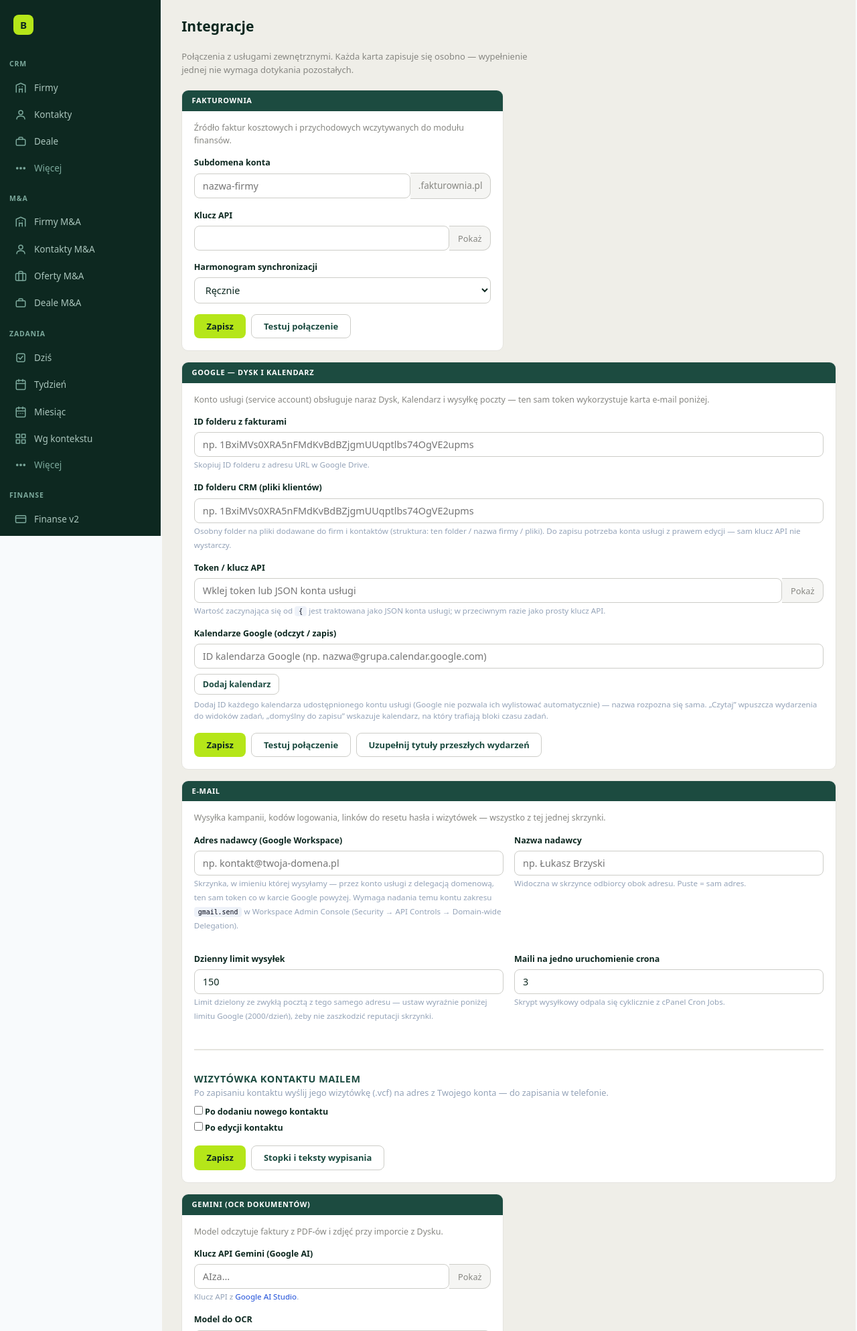
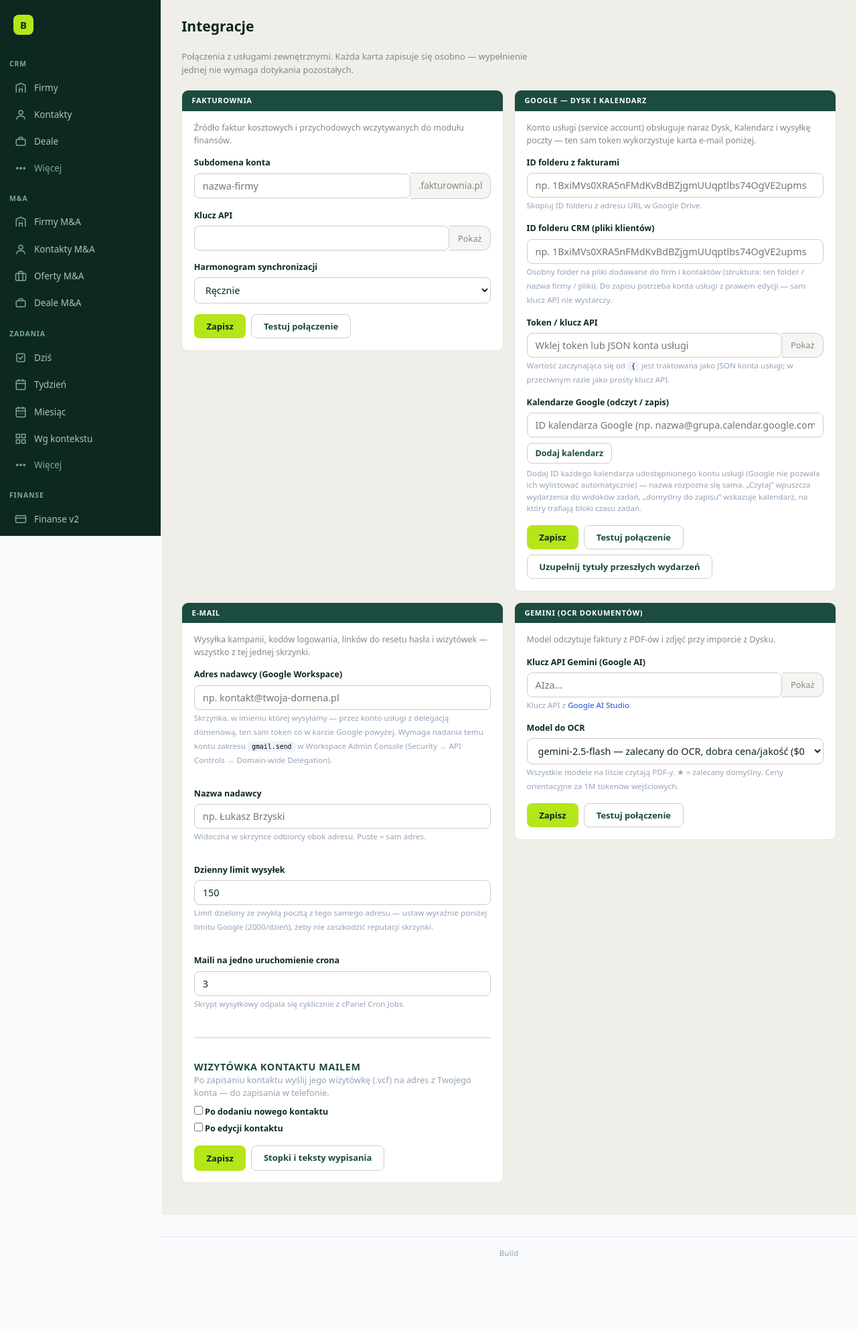
Before and after one commit to brzysiek/crm, a Python web app: template templates/settings/general.html in a window 1280 px wide. Shown: the top 1987 px of the page at 67% size. After the commit the page ends 1875 px from the top, so only its background shows below. Run offline with Jinja, Linux system fonts and the light colour scheme; the template is opened without the code that fills it, so the values that code supplies are empty.

Commit message:
Ustawienia → Integracje: cztery karty w dwóch równych kolumnach
Karty Google i E-mail zajmowały całą szerokość, więc strona rozciągała się
na cztery ekrany scrolla. Teraz wszystkie cztery integracje stoją parami
(.rd-settings-grid-2), a pola nadawcy i limitów w karcie E-mail układają się
w jednej kolumnie, bo przy połowie szerokości dwie były za ciasne.
Poniżej 1000 px układ wraca do jednej kolumny.

Co-Authored-By: Claude Opus 5 <noreply@anthropic.com>

```diff
--- a/static/style.css
+++ b/static/style.css
@@ -4049,6 +4049,12 @@ html.mobile-menu-open .rd-menu-fab { display: none; }
 }
 .rd-settings-grid + .rd-settings-group { margin-top: 2rem; }
 .rd-settings-wide { grid-column: 1 / -1; }
+/* Stały układ dwukolumnowy tam, gdzie kart jest mało i mają stać parami
+   (Integracje) — auto-fill rozsypałby je zależnie od szerokości okna. */
+.rd-settings-grid-2 { grid-template-columns: repeat(2, minmax(0, 1fr)); }
+@media (max-width: 1000px) {
+  .rd-settings-grid-2 { grid-template-columns: 1fr; }
+}
 
 .rd-settings-body { padding: 1rem 1.1rem 1.1rem; }
 .rd-settings-body > :last-child { margin-bottom: 0; }
--- a/templates/settings/general.html
+++ b/templates/settings/general.html
@@ -9,8 +9,10 @@
 </p>
 {% endblock %}
 
+{# Dwie równe kolumny: cztery karty integracji mieszczą się bez przewijania,
+   a żadna nie rozpycha się na całą szerokość. #}
 {% block settings_content %}
-<div class="rd-settings-grid">
+<div class="rd-settings-grid rd-settings-grid-2">
 
 {% call section('Fakturownia', id='fakturownia',
    hint='Źródło faktur kosztowych i przychodowych wczytywanych do modułu finansów.') %}
@@ -58,7 +60,7 @@
   </form>
 {% endcall %}
 
-{% call section('Google — Dysk i Kalendarz', id='google', wide=True,
+{% call section('Google — Dysk i Kalendarz', id='google',
    hint='Konto usługi (service account) obsługuje naraz Dysk, Kalendarz i wysyłkę poczty — ten sam token wykorzystuje karta e-mail poniżej.') %}
   <form method="post" action="{{ url_for('settings.general') }}">
     <input type="hidden" name="form_section" value="gdrive">
@@ -129,12 +131,12 @@
   </form>
 {% endcall %}
 
-{% call section('E-mail', id='email', wide=True,
+{% call section('E-mail', id='email',
    hint='Wysyłka kampanii, kodów logowania, linków do resetu hasła i wizytówek — wszystko z tej jednej skrzynki.') %}
   <form method="post" action="{{ url_for('settings.general') }}">
     <input type="hidden" name="form_section" value="email">
 
-    <div class="form-grid form-grid-2">
+    <div class="form-grid">
       <div class="form-group">
         <label for="gmail_sender_email">Adres nadawcy (Google Workspace)</label>
         <input type="email" id="gmail_sender_email" name="gmail_sender_email"
```
